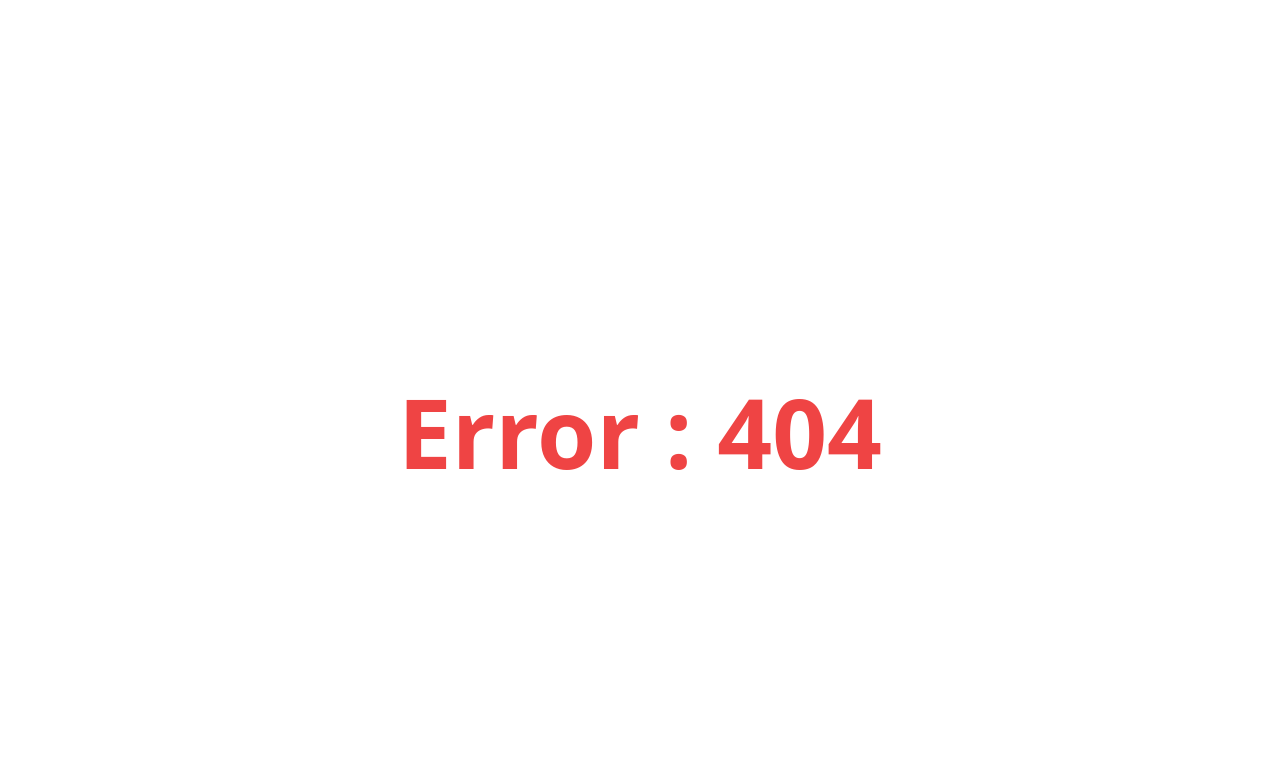
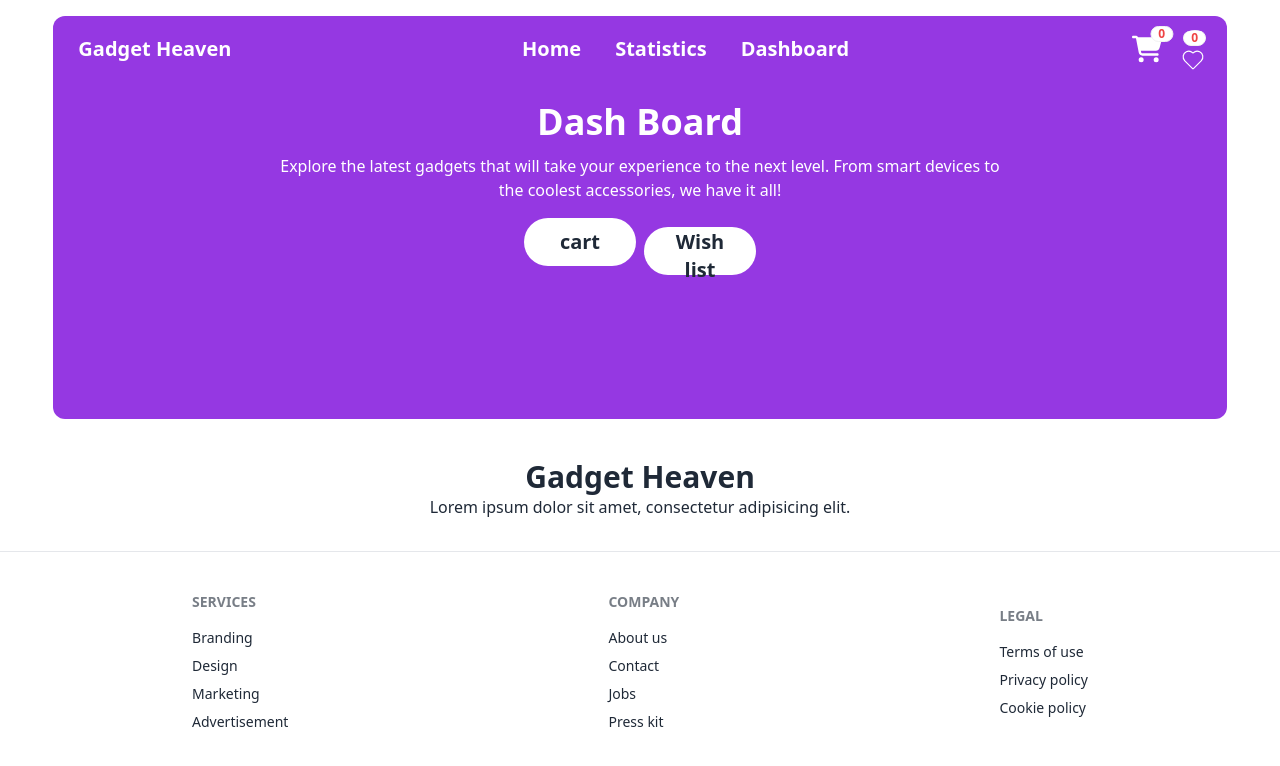
Before and after one commit to ekramulislam2050/b10a8-gadget-heaven-ekramulislam2050, a React (Vite) app: page /DashBoard in a window 1280 px wide. Before the commit this address had no page. Shown: the top 766 px of the page. Built offline with nearby package versions, Linux system fonts and the light colour scheme.

Commit message:
added local storage with context api

```diff
--- a/package.json
+++ b/package.json
@@ -17,6 +17,7 @@
     "react-dom": "^18.3.1",
     "react-icons": "^5.3.0",
     "react-router-dom": "^6.28.0",
+    "react-toastify": "^10.0.6",
     "sort-by": "^1.2.0"
   },
   "devDependencies": {
--- a/public/LocalStorage.js
+++ b/public/LocalStorage.js
@@ -2,6 +2,7 @@
 
  const getFromLocalStorage=()=>{
       const get = localStorage.getItem("card_id");
+      // console.log(get)
       if(get){
          const convertToJsObject = JSON.parse(get);
          return convertToJsObject
@@ -11,10 +12,11 @@
  }
 
 const getFromAddToCardHandler =(id)=>{
-
+        //  console.log(id)
         const getFromLs = getFromLocalStorage()
+        // console.log(getFromLs)
         if(getFromLs.includes(id)){
-              console.log(id,'all ready exit')
+              // console.log(id,'all ready exit')
         }else{
             getFromLs.push(id)
             const convertToJsonStr = JSON.stringify(getFromLs);
@@ -22,4 +24,25 @@ const getFromAddToCardHandler =(id)=>{
         }
 
 }
-export {getFromAddToCardHandler};
+
+
+       const getWishListDataFromLocalStorage = ()=>{
+              const getDataFromLocalStorage= localStorage.getItem("wishListData")
+              if(getDataFromLocalStorage){
+                   return JSON.parse(getDataFromLocalStorage)
+              }else{
+                return []
+              }
+       }
+      const getDataFromWishListHandler=(data)=>{
+               const wishListData = getWishListDataFromLocalStorage()
+               if(wishListData.includes(data)){
+                  console.log(data,"data is already exit")
+               }else{
+                     wishListData.push(data)
+                     const convertToJsonStrWd = JSON.stringify(wishListData)
+                     localStorage.setItem("wishListData",convertToJsonStrWd)
+
+               }
+      }
+export {getFromLocalStorage,getFromAddToCardHandler,getDataFromWishListHandler,getWishListDataFromLocalStorage};
--- a/src/Components/Accessories/Accessories.jsx
+++ b/src/Components/Accessories/Accessories.jsx
@@ -3,13 +3,18 @@ import Accessory from "../Accessory/Accessory";
 
 
 
+
+
 const Accessories = () => {
+
     const forAccessories = useLoaderData()
     // console.log(forAccessories)
     const justForAccessories = forAccessories.filter(data=>data.category === "Accessories" ? data:'')
     // console.log(justForAccessories)
     return (
+
         <div className="grid grid-cols-4">
+
             {
                 justForAccessories.map((data,index)=><Accessory data={data} key={index}></Accessory>)
             }
--- /dev/null
+++ b/src/Components/AssistantOfDashBoard/AssistantOfDashBoard.jsx
@@ -0,0 +1,27 @@
+import { TiDeleteOutline } from "react-icons/ti";
+
+const AssistantOfDashBoard = ({ data }) => {
+    // console.log(data)
+    const { product_title, product_image, description, price } = data
+    // console.log(price)
+    return (
+        <div className="flex-row justify-between shadow-xl card card-compact bg-base-100 w-[80%] mx-auto py-5 px-5 my-5">
+            <figure>
+                <img
+                    src= {product_image} className="w-[150px]"/>
+            </figure>
+            <div className="card-body">
+                <h2 className="card-title">{product_title}</h2>
+                <p>{description}</p>
+                <div className="justify-end card-actions">
+                   <p className="card-title">${price}</p>
+                </div>
+            </div>
+            <div className="flex items-center ">
+            <TiDeleteOutline className="text-5xl text-red-500"/>
+            </div>
+        </div>
+    );
+};
+
+export default AssistantOfDashBoard;
--- /dev/null
+++ b/src/Components/DashBoard/DashBoard.jsx
@@ -0,0 +1,34 @@
+import { useContext } from "react";
+import { ProductContext } from "../ProductProvider/ProductProvider";
+import AssistantOfDashBoard from "../AssistantOfDashBoard/AssistantOfDashBoard";
+
+
+const DashBoard = () => {
+    const {storeAddToCardId}=useContext(ProductContext)
+
+    // console.log(storeAddToCardId)
+    return (
+        <div>
+            <div className="bg-[#9538e2] w-11/12 mx-auto  pb-32 rounded-b-xl">
+                <div className="">
+                    <h1 className="pt-5 text-4xl font-bold text-center text-white"> Dash Board</h1>
+                    <p className="pt-3 text-center text-white">Explore the latest gadgets that will take your experience to the next level. From smart devices to <br></br>the coolest accessories, we have it all!</p>
+                    <div className="py-4 text-center ">
+                        <a className="mr-2 text-xl bg-white rounded-full w-28 text- btn btn-ghost"> cart</a>
+
+                        <a className="text-xl bg-white rounded-full text- btn btn-ghost w-28">Wish list</a>
+                    </div>
+
+                </div>
+
+            </div>
+            <div>
+               {
+                storeAddToCardId.map((data,index)=><AssistantOfDashBoard key={index} data={data}></AssistantOfDashBoard>)
+               }
+            </div>
+        </div>
+    );
+};
+
+export default DashBoard;
--- a/src/Components/Details/Details.jsx
+++ b/src/Components/Details/Details.jsx
@@ -1,12 +1,17 @@
-import { useEffect, useState } from "react";
-import {  useParams } from "react-router-dom";
+import { useContext, useEffect, useState } from "react";
+
+import {useNavigate, useParams } from "react-router-dom";
 import { BsCart2 } from "react-icons/bs";
 import { CiHeart } from "react-icons/ci";
-import { getFromAddToCardHandler } from "../../../public/LocalStorage";
+import { ProductContext } from "../ProductProvider/ProductProvider";
+import { toast, ToastContainer } from "react-toastify";
+import 'react-toastify/dist/ReactToastify.css';
+
 
 
 
 const Details = () => {
+     const navigate = useNavigate()
     const { product_id } = useParams()
     const clickedProductId = parseInt(product_id)
     const [dataOfAll, setDataOfAll] = useState([])
@@ -19,22 +24,39 @@ const Details = () => {
 
     const clickedData = dataOfAll.find(ProductData => ProductData.product_id == clickedProductId)
     // console.log(clickedData)
-    const { rating, specification, price, product_image, product_title, availability,product_id:current_id
+    const { rating, specification, price, product_image, product_title, availability, product_id: current_id
 
     } = clickedData || {}
     // console.log( current_id
     // )
     // addToCardHandler---------------
-
+    const { idGetFromAddToCardHandler, idGetFromWishListHandler } = useContext(ProductContext)
     const addToCardHandler = (current_id) => {
 
-        getFromAddToCardHandler(current_id)
+        // console.log(current_id)
+        idGetFromAddToCardHandler(current_id)
+        toast.success("item added to cart list,please click the dashboard for seeing cart list",{autoClose:3000})
+         setTimeout(()=>{
+            navigate("/")
+         },3000)
+
+    }
+    // wish list handler---------------------------
+    const wishListHandler = (current_id) => {
+
+        // console.log(current_id)
+        idGetFromWishListHandler(current_id)
+        toast.success("item added to wish list,please click the dashboard for seeing wish list",{autoClose:3000})
+         setTimeout(()=>{
+            navigate("/")
+         },3000)
 
     }
 
     return (
 
         <div className="bg-[#9538e2] w-11/12 mx-auto relative pb-80 rounded-b-xl mb-80">
+            <ToastContainer></ToastContainer>
             <div className="">
                 <h1 className="pt-5 text-4xl font-bold text-center text-white"> Product Details</h1>
                 <p className="pt-3 text-center text-white">Explore the latest gadgets that will take your experience to the next level. From smart devices to <br></br>the coolest accessories, we have it all!</p>
@@ -83,8 +105,9 @@ const Details = () => {
                             </div>
                             <div className="mt-1">
 
-                                <button className="mr-2 text-black bg-green-200 rounded-full btn" onClick={()=>addToCardHandler(current_id)}>Add to card<BsCart2 /> </button>
-                                <button className="text-black bg-green-200 rounded-full btn"><CiHeart /></button>
+                                <button className="mr-2 text-black bg-green-200 rounded-full btn" onClick={() => addToCardHandler(current_id)}>Add to card<BsCart2 /> </button>
+
+                                <button className="text-black bg-green-200 rounded-full btn" onClick={() => wishListHandler(current_id)}><CiHeart /></button>
                             </div>
                         </div>
                     </div>
--- a/src/Components/NavBar/NavBar.jsx
+++ b/src/Components/NavBar/NavBar.jsx
@@ -1,9 +1,12 @@
 
+import { useContext } from "react";
 import { CiHeart } from "react-icons/ci";
 import { FaCartShopping } from "react-icons/fa6";
-import { NavLink} from "react-router-dom";
-
-const NavBar = ( ) => {
+import { Link, NavLink } from "react-router-dom";
+import { ProductContext } from "../ProductProvider/ProductProvider";
+const NavBar = () => {
+    const { storeAddToCardId, storeWishListId } = useContext(ProductContext)
+    //    console.log(storeAddToCardId,storeWishListId)
 
     return (
         <div className="navbar bg-[#9538e2] w-11/12 mx-auto rounded-t-xl   mt-4">
@@ -11,13 +14,15 @@ const NavBar = ( ) => {
                 <a className="text-xl text-white btn btn-ghost">Gadget Heaven</a>
                 <div className="justify-center mx-auto ">
 
-                    <NavLink to={"/"}className="text-xl text-white btn btn-ghost">
-
-                         Home
+                    <NavLink to={"/"} className="text-xl text-white btn btn-ghost">
+                        Home
                     </NavLink>
 
                     <a className="text-xl text-white btn btn-ghost">Statistics</a>
-                    <a className="text-xl text-white btn btn-ghost">Dashboard</a>
+                    <NavLink to={"DashBoard"} className="text-xl text-white btn btn-ghost">
+                        Dashboard
+                    </NavLink>
+
 
                 </div>
 
@@ -28,17 +33,19 @@ const NavBar = ( ) => {
                     <div tabIndex={0} role="button" className="btn btn-ghost btn-circle">
                         <div className="indicator">
                             <FaCartShopping className="text-3xl text-white" />
-                            <span className="badge badge-sm indicator-item">8</span>
+                            <span className="text-red-500 badge badge-sm indicator-item">{storeAddToCardId.length}</span>
                         </div>
                     </div>
                     <div
                         tabIndex={0}
                         className="card card-compact dropdown-content bg-base-100 z-[1] mt-3 w-52 shadow">
                         <div className="card-body">
-                            <span className="text-lg font-bold">8 Items</span>
+                            <span className="text-lg font-bold">{storeAddToCardId.length} Items added</span>
                             <span className="text-info">Subtotal: $999</span>
                             <div className="card-actions">
-                                <button className="btn btn-primary btn-block">View cart</button>
+                                <Link to={"/DashBoard"}>
+                                    <button className="btn bg-[#9538e2] btn-block  btn-primary">DashBoard</button>
+                                </Link>
                             </div>
                         </div>
                     </div>
@@ -46,20 +53,24 @@ const NavBar = ( ) => {
                 <div className="dropdown dropdown-end">
                     <div tabIndex={0} role="button" className="btn btn-ghost btn-circle avatar">
                         <div className="w-10 rounded-full">
-                            <CiHeart className="text-4xl text-white" />
+                            <span className="text-red-500 badge badge-sm indicator-item">{storeWishListId.length}</span>
+
+                            <CiHeart className="pb-2 text-4xl text-white" />
+
                         </div>
                     </div>
                     <ul
                         tabIndex={0}
-                        className="menu menu-sm dropdown-content bg-base-100 rounded-box z-[1] mt-3 w-52 p-2 shadow">
+                        className="menu menu-sm dropdown-content bg-base-100 rounded-box z-[1] mt-3 w-52 p-2  ">
                         <li>
-                            <a className="justify-between">
-                                Profile
-                                <span className="badge">New</span>
-                            </a>
+                            <span className="text-lg font-bold">{storeAddToCardId.length} Items added</span>
                         </li>
-                        <li><a>Settings</a></li>
-                        <li><a>Logout</a></li>
+
+                        <li>
+                            <Link to={"/DashBoard"}>
+                                <button className="btn bg-[#9538e2] btn-block  btn-primary  ">DashBoard</button>
+                            </Link>
+                        </li>
                     </ul>
                 </div>
             </div>
--- /dev/null
+++ b/src/Components/ProductProvider/ProductProvider.jsx
@@ -0,0 +1,76 @@
+import { createContext, useEffect, useState } from "react";
+
+ import {getDataFromWishListHandler, getFromAddToCardHandler, getFromLocalStorage, getWishListDataFromLocalStorage} from "../../../public/LocalStorage"
+
+
+
+
+export const ProductContext = createContext( )
+
+const ProductProvider = ({children}) => {
+    const[allProduct,setAllProduct]=useState([])
+    //   console.log(allProduct)
+    useEffect(()=>{
+      fetch(' /allData.json')
+      .then(res=>res.json())
+      .then(res=>setAllProduct(res))
+
+    },[])
+
+    // id Get From Add To Card Handler start here------------------->
+    const [storeAddToCardId,setStoreAddToCardId]=useState([])
+    // console.log(storeAddToCardId)
+    const [array,setArray]=useState([])
+    // console.log(array)
+
+    useEffect(()=>{
+        const arrLs = getFromLocalStorage()
+        // console.log(arrLs)
+        setStoreAddToCardId(arrLs)
+
+    },[array])
+
+    const idGetFromAddToCardHandler=(current_id)=>{
+          const chooseProduct = allProduct.filter(product=>product.product_id == parseInt(current_id))
+            const newArr = chooseProduct[0]
+            setArray(newArr)
+            getFromAddToCardHandler(newArr)
+
+
+    }
+    // id Get From Add To Card Handler end here------------------->
+
+    // id Get From Wish List Handler start here-------------->
+    const [storeWishListId,setStoreWishListId]=useState([])
+    // console.log(storeWishListId)
+    const [wishListArray,setWishListArray]=useState([])
+    // console.log(wishListArray)
+
+    useEffect(()=>{
+       const getWishListDataFromLs=getWishListDataFromLocalStorage()
+       setStoreWishListId(getWishListDataFromLs)
+    },[wishListArray])
+
+    const idGetFromWishListHandler=(current_id)=>{
+            // console.log(current_id)
+           const wishListProduct = allProduct.filter(data=>data.product_id == parseInt(current_id))
+            // console.log(wishListProduct)
+           const newArr =wishListProduct[0]
+           setWishListArray(newArr)
+           getDataFromWishListHandler(newArr)
+    }
+     // id Get From Wish List Handler end here-------------->
+    const ProductInfo ={
+        idGetFromAddToCardHandler,
+        idGetFromWishListHandler,
+        storeAddToCardId,
+        storeWishListId
+     }
+    return (
+        <ProductContext.Provider value={ProductInfo}>
+               {children}
+        </ProductContext.Provider>
+    );
+};
+
+export default ProductProvider;
```
Also changed, not shown: src/main.jsx (+19 -2 lines), 1 other file (tests, documents, lock files or other folders).
